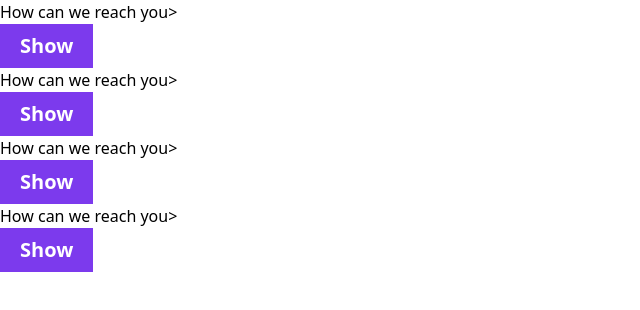
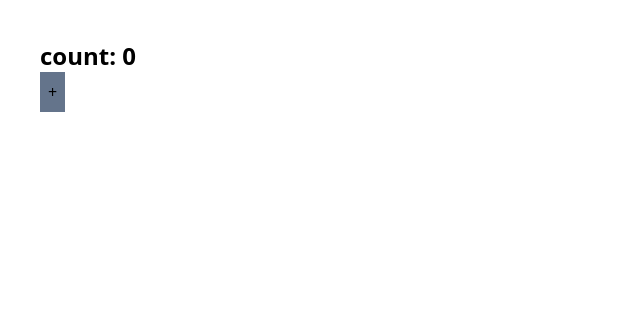
Before and after one commit to Ujjal-ENG/start-learn-react, a React (Create React App) app: page / in a window 1280 px wide. Shown: the top 310 px of the page, without its empty margins (0-640 px from the left). Built offline with nearby package versions, Linux system fonts and the light colour scheme.

Commit message:
here learn useEffect

```diff
--- a/src/App.js
+++ b/src/App.js
@@ -1,10 +1,11 @@
 import React from 'react';
-import Faq from './Toggle/Faq';
+
+import UseEffect from './HOOKS_USE-EFFECT/UseEffect';
 
 const App = () => {
     return (
         <>
-            <Faq />
+            <UseEffect />
         </>
     );
 };
--- /dev/null
+++ b/src/HOOKS_USE-EFFECT/UseEffect.js
@@ -0,0 +1,20 @@
+import React, { useEffect, useState } from 'react';
+
+const UseEffect = () => {
+    const [count, setCount] = useState(0);
+    useEffect(() => {
+        console.log('UseEffect');
+    }, []);
+
+    return (
+        <div className="p-10">
+            {console.log('rendering')}
+            <p className="text-2xl font-bold">count: {count}</p>
+            <button type="button" className="p-2 bg-slate-500" onClick={() => setCount((ps) => ps + 1)}>
+                +
+            </button>
+        </div>
+    );
+};
+
+export default UseEffect;
```
